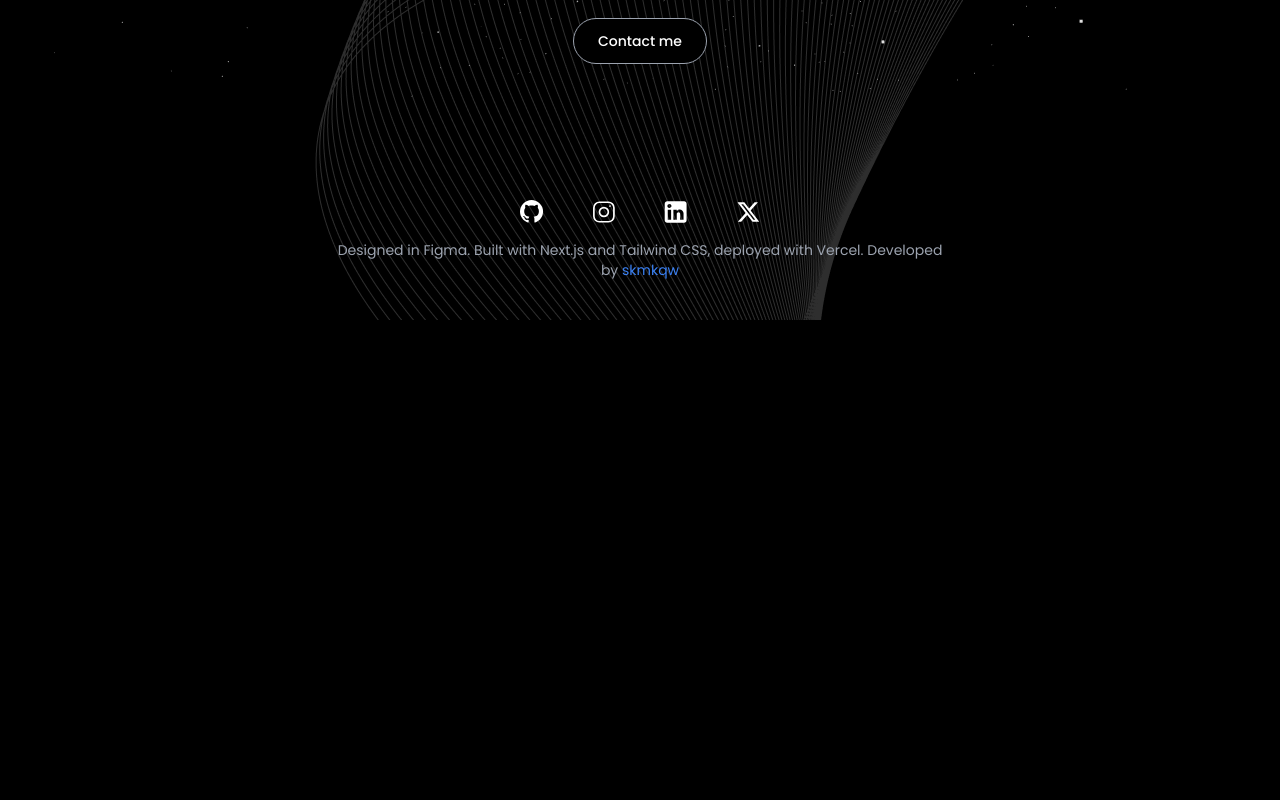
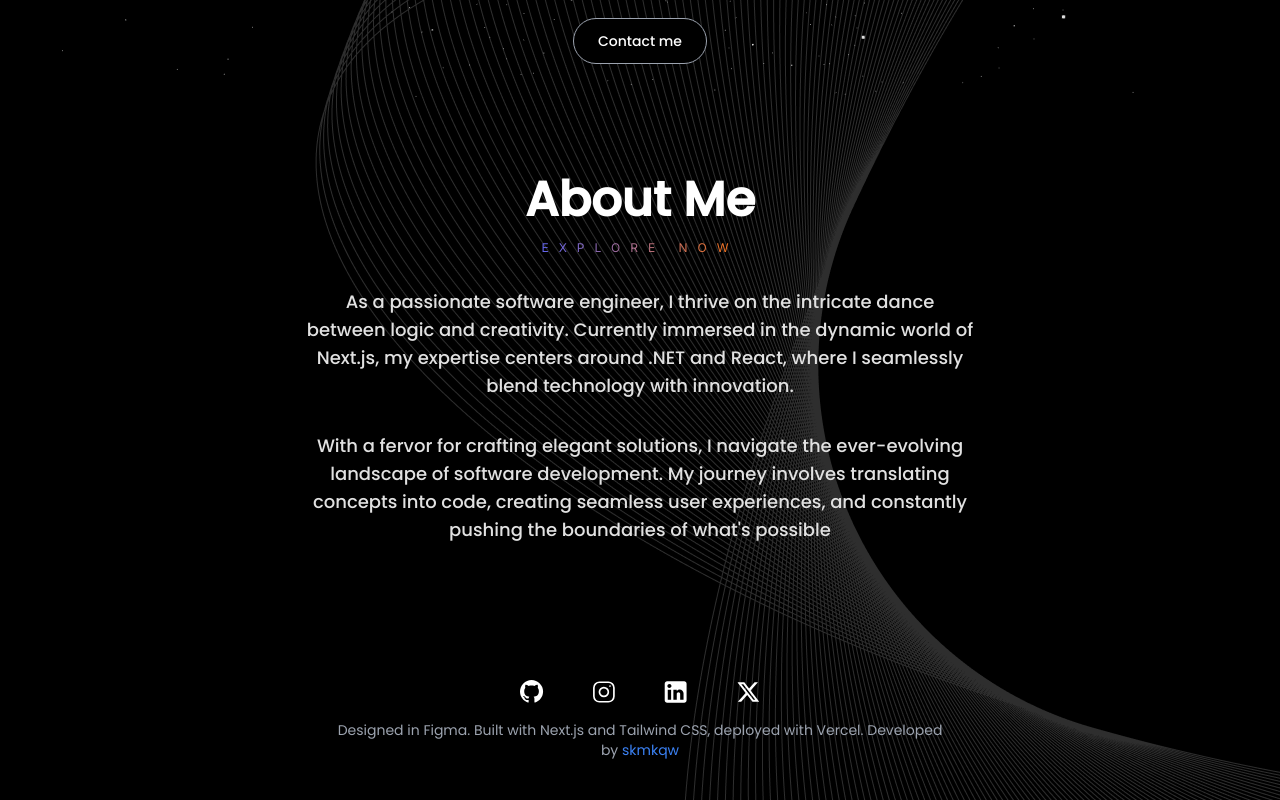
Before and after one commit to skmkqw/Portfolio, a Next.js app: page / in a window 1280 px wide. Shown: the part 702-1502 px from the top of the page. Before the commit the page ends 1022 px from the top, so only its background shows below. Built offline with nearby package versions, Linux system fonts and the light colour scheme.

Commit message:
AboutSection.tsx

```diff
--- a/app/page.tsx
+++ b/app/page.tsx
@@ -1,5 +1,5 @@
 import type {Metadata} from "next";
-import { HeroSection } from "@/components";
+import { AboutSection, HeroSection } from "@/components";
 
 export const metadata: Metadata = {
   title: "Portfolio",
@@ -11,6 +11,7 @@ export default function Home() {
   return (
     <main className="h-full w-full">
       <HeroSection />
+      <AboutSection />
     </main>
   );
 }
--- a/components/index.ts
+++ b/components/index.ts
@@ -1,5 +1,6 @@
 import Title from "@/components/ui/Title";
 import Logo from "@/components/shared/Logo";
+import Button from "@/components/ui/Button";
 import Header from "@/components/shared/Header";
 import Subtitle from "@/components/ui/Subtitle";
 import Footer from "@/components/shared/Footer";
@@ -7,8 +8,8 @@ import Container from "@/components/shared/Container";
 import Background from "@/components/shared/Background";
 import GradientText from "@/components/ui/GradientText";
 import SocialIcons from "@/components/shared/SocialIcons";
-import Button from "@/components/ui/Button";
 import HeroSection from "@/components/shared/HeroSection";
+import AboutSection from "@/components/shared/AboutSection";
 
 export {
     Header,
@@ -21,5 +22,6 @@ export {
     HeroSection,
     Container,
     Subtitle,
-    GradientText
+    GradientText,
+    AboutSection
 };
--- /dev/null
+++ b/components/shared/AboutSection.tsx
@@ -0,0 +1,19 @@
+import { Container, GradientText, Subtitle, Title } from "@/components";
+import React from "react";
+
+export default function AboutSection() {
+    return (
+        <Container className="mt-28 flex flex-col items-center text-center">
+            <Title text="About Me" className="text-4xl lg:text-5xl" />
+            <GradientText text="EXPLORE NOW" className="mt-4" />
+            <Subtitle
+                className="max-w-2xl mt-8 text-base md:text-lg text-[#E1E1E1]"
+                text="As a passionate software engineer, I thrive on the intricate dance between logic and creativity. Currently immersed in the dynamic world of Next.js, my expertise centers around .NET and React, where I seamlessly blend technology with innovation."
+            />
+            <Subtitle
+                className="max-w-2xl mt-8 text-base md:text-lg text-[#E1E1E1]"
+                text="With a fervor for crafting elegant solutions, I navigate the ever-evolving landscape of software development. My journey involves translating concepts into code, creating seamless user experiences, and constantly pushing the boundaries of what's possible"
+            />
+        </Container>
+    );
+}
```
